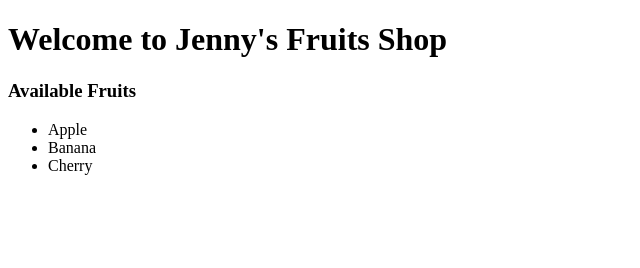
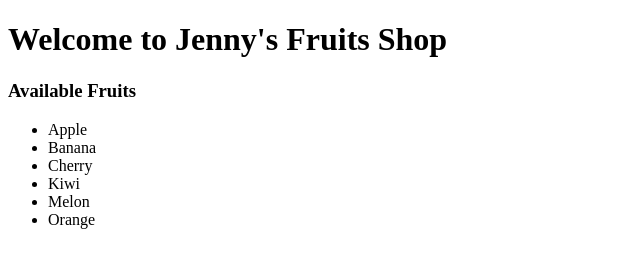
Before and after one commit to ashiqur0/github-practice, a plain HTML site: page index.html in a window 1280 px wide. Shown: the whole page, without its empty margins (0-640 px from the left). Drawn offline with Linux system fonts and the light colour scheme.

Commit message:
Added 3 more fruits

```diff
--- a/index.html
+++ b/index.html
@@ -14,6 +14,9 @@
         <li>Apple</li>
         <li>Banana</li>
         <li>Cherry</li>
+        <li>Kiwi</li>
+        <li>Melon</li>
+        <li>Orange</li>
     </ul>
 </body>
 
```
